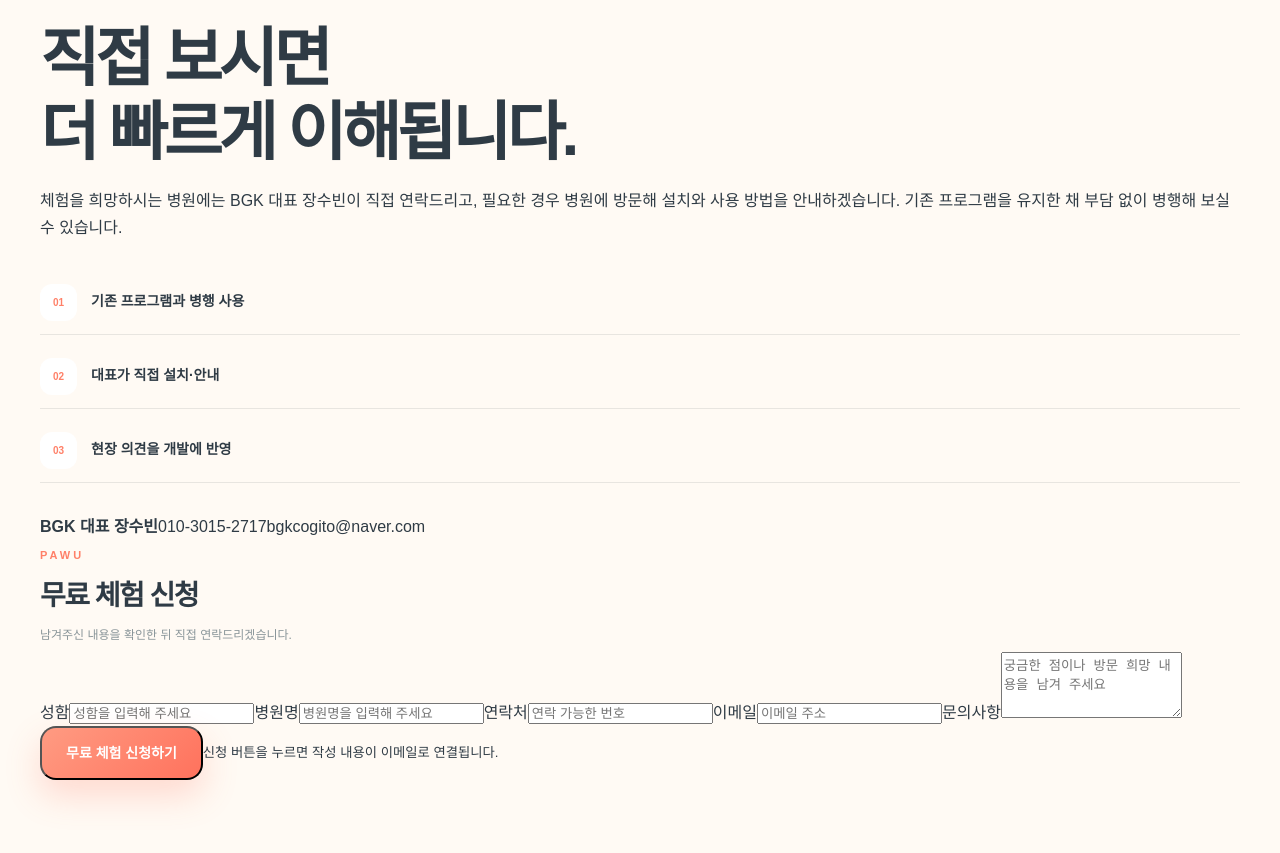
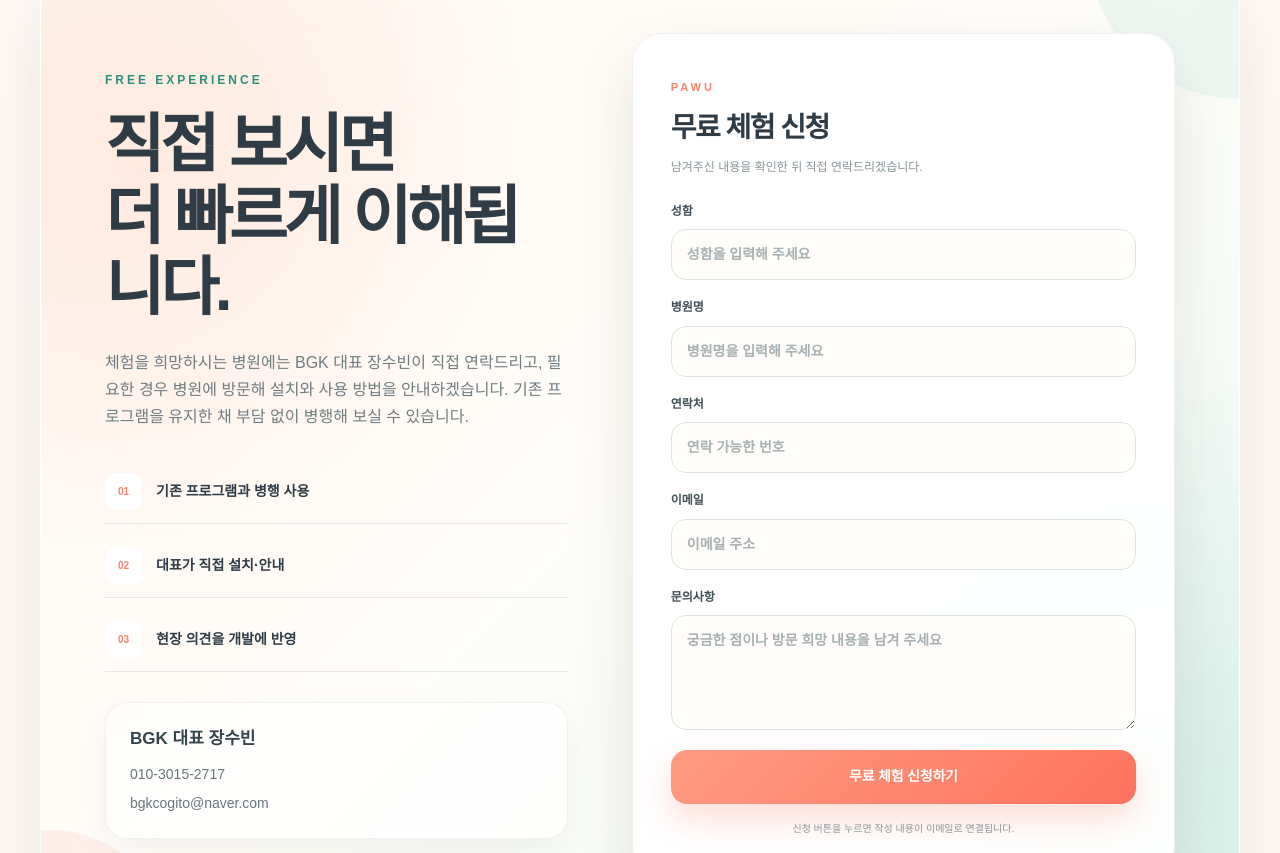
Before and after one commit to BGKCOGITO/pawu-homepage, a Next.js app: page / in a window 1280 px wide. Shown: the part 6807-7660 px from the top of the page. Built offline with nearby package versions, Linux system fonts and the light colour scheme.

Commit message:
Add files via upload

```diff
--- a/app/globals.css
+++ b/app/globals.css
@@ -233,3 +233,206 @@ footer{width:min(1200px,calc(100% - 44px));margin:auto;padding:50px 0 65px;borde
   .journey-stage{padding-inline:18px}.journey-panel{grid-template-columns:1fr;padding:28px 23px}.journey-number{padding:0}.journey-panel-icon{width:64px;height:64px}.journey-role-grid{grid-template-columns:1fr}.timeline-link{left:50%;transform:translateX(-50%)}
   .feature-showcase-grid{grid-template-columns:1fr}.showcase-card{min-height:280px}.feature-heading{gap:25px}.result-flow{margin-top:45px}
 }
+
+/* Trial section layout fix v1.5 */
+.trial-section{
+  padding-top:130px;
+  padding-bottom:150px;
+}
+
+.trial-layout{
+  display:grid;
+  grid-template-columns:minmax(0,.92fr) minmax(460px,1.08fr);
+  gap:64px;
+  align-items:center;
+  padding:64px;
+  border-radius:38px;
+  background:
+    radial-gradient(circle at 8% 20%,rgba(255,190,165,.25),transparent 30%),
+    radial-gradient(circle at 92% 85%,rgba(118,203,185,.22),transparent 32%),
+    linear-gradient(135deg,#fff7f0 0%,#fffdf9 47%,#edf9f5 100%);
+  border:1px solid rgba(255,255,255,.9);
+  box-shadow:0 30px 85px rgba(74,62,51,.11);
+  position:relative;
+  overflow:hidden;
+}
+
+.trial-layout:before,
+.trial-layout:after{
+  content:"";
+  position:absolute;
+  border-radius:50%;
+  pointer-events:none;
+}
+
+.trial-layout:before{
+  width:240px;
+  height:240px;
+  left:-110px;
+  bottom:-130px;
+  background:rgba(255,132,105,.1);
+}
+
+.trial-layout:after{
+  width:300px;
+  height:300px;
+  right:-150px;
+  top:-170px;
+  background:rgba(118,203,185,.11);
+}
+
+.trial-copy,
+.trial-form{
+  position:relative;
+  z-index:2;
+}
+
+.trial-copy h2{
+  font-size:clamp(44px,5vw,70px);
+  line-height:1.12;
+  letter-spacing:-4px;
+  margin:0 0 24px;
+}
+
+.trial-copy>p:not(.section-label){
+  color:#6f7d82;
+  font-size:16px;
+  margin:0;
+  max-width:560px;
+}
+
+.contact-mini{
+  margin-top:30px;
+  padding:22px 24px;
+  display:grid;
+  gap:5px;
+  border-radius:22px;
+  background:rgba(255,255,255,.72);
+  border:1px solid rgba(64,78,84,.08);
+  box-shadow:0 15px 36px rgba(74,62,51,.06);
+}
+
+.contact-mini strong{
+  font-size:17px;
+  margin-bottom:4px;
+  color:#34444b;
+}
+
+.contact-mini a{
+  width:max-content;
+  color:#68777c;
+  font-size:14px;
+  transition:.2s;
+}
+
+.contact-mini a:hover{
+  color:var(--coral);
+}
+
+.trial-form{
+  display:grid;
+  gap:17px;
+  padding:38px;
+  border-radius:30px;
+  background:rgba(255,255,255,.95);
+  border:1px solid rgba(64,78,84,.08);
+  box-shadow:0 25px 65px rgba(74,62,51,.12);
+}
+
+.trial-form label{
+  display:grid;
+  gap:8px;
+  color:#405057;
+  font-size:12px;
+  font-weight:800;
+}
+
+.trial-form input,
+.trial-form textarea{
+  display:block;
+  width:100%;
+  min-width:0;
+  box-sizing:border-box;
+  border:1px solid #dde5e4;
+  border-radius:15px;
+  background:#fffdfa;
+  color:#34444b;
+  padding:14px 15px;
+  font:inherit;
+  font-size:14px;
+  line-height:1.5;
+  outline:none;
+  transition:border-color .2s,box-shadow .2s,background .2s;
+}
+
+.trial-form textarea{
+  resize:vertical;
+  min-height:115px;
+}
+
+.trial-form input::placeholder,
+.trial-form textarea::placeholder{
+  color:#a7b0b2;
+}
+
+.trial-form input:focus,
+.trial-form textarea:focus{
+  border-color:#ff8b73;
+  background:#fff;
+  box-shadow:0 0 0 4px rgba(255,139,115,.12);
+}
+
+.form-button{
+  width:100%;
+  border:0;
+  cursor:pointer;
+  margin-top:3px;
+  font-weight:900;
+  letter-spacing:-.2px;
+}
+
+.trial-form>small{
+  color:#8a9699;
+  text-align:center;
+  line-height:1.55;
+  font-size:10px;
+}
+
+@media(max-width:1050px){
+  .trial-layout{
+    grid-template-columns:1fr;
+    gap:42px;
+    padding:48px;
+  }
+
+  .trial-copy>p:not(.section-label){
+    max-width:none;
+  }
+}
+
+@media(max-width:650px){
+  .trial-section{
+    padding-top:85px;
+    padding-bottom:95px;
+  }
+
+  .trial-layout{
+    padding:27px 20px;
+    border-radius:28px;
+    gap:30px;
+  }
+
+  .trial-copy h2{
+    font-size:42px;
+    letter-spacing:-3px;
+  }
+
+  .trial-form{
+    padding:25px 20px;
+    border-radius:24px;
+  }
+
+  .contact-mini{
+    padding:19px;
+  }
+}
```
Also changed, not shown: 1 other file (tests, documents, lock files or other folders).
